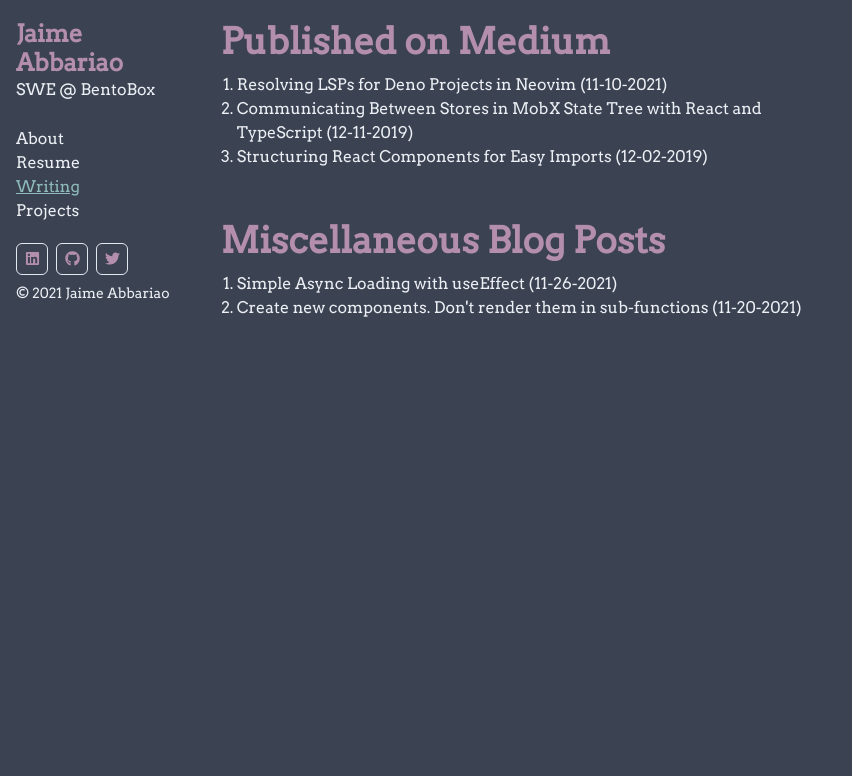
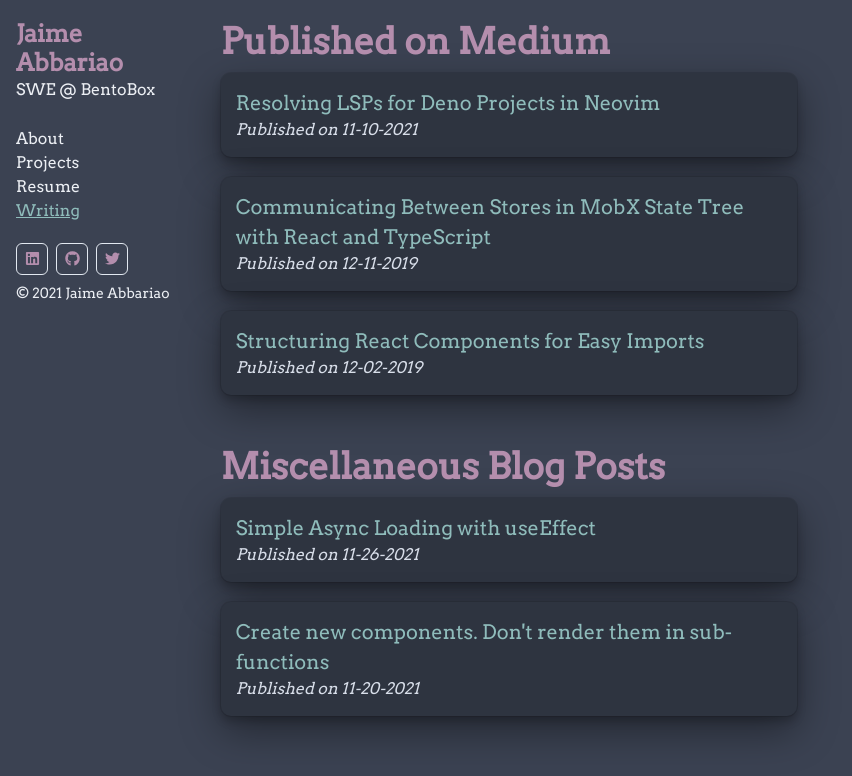
Before and after one commit to ja153903/jabbariao_dotcom, a Next.js app: page /writing in a window 1280 px wide. Shown: the top 776 px of the page, without its empty margins (0-852 px from the left). Built offline with nearby package versions, Linux system fonts and the light colour scheme.

Commit message:
fixing some things

```diff
--- a/@types/props.ts
+++ b/@types/props.ts
@@ -75,3 +75,9 @@
   name: string
   url: string
 }
+
+export interface StyledLayoutProps {
+  layoutType: string
+  children?: React.ReactNode
+  sx?: object
+}
--- a/components/BlogPostPreview.tsx
+++ b/components/BlogPostPreview.tsx
@@ -1,21 +1,27 @@
 import Link from 'next/link'
-import { Link as ChakraLink, OrderedList, ListItem } from '@chakra-ui/react'
+import { Link as ChakraLink, List, ListItem, Text } from '@chakra-ui/react'
 
 import type { BlogPostPreviewProps } from '../@types'
+import StyledLayout from './StyledLayout'
 
 function BlogPostPreview({ posts }: BlogPostPreviewProps) {
   return (
-    <OrderedList maxW="xl">
+    <List maxW="xl">
       {posts.map((post) => (
-        <ListItem key={post.slug}>
-          <Link href={`/blog/${post.slug}`} passHref>
-            <ChakraLink _hover={{ color: 'frost.100' }}>
-              {post.frontMatter.title} ({post.frontMatter.date})
-            </ChakraLink>
-          </Link>
+        <ListItem key={post.slug} mb="20px">
+          <StyledLayout layoutType="flex" sx={{ flexDirection: 'column' }}>
+            <Link href={`/blog/${post.slug}`} passHref>
+              <ChakraLink color="frost.100" fontSize="xl">
+                {post.frontMatter.title}
+              </ChakraLink>
+            </Link>
+            <Text as="i" color="snowstorm.100">
+              Published on {post.frontMatter.date}
+            </Text>
+          </StyledLayout>
         </ListItem>
       ))}
-    </OrderedList>
+    </List>
   )
 }
 
--- a/components/Navigation.tsx
+++ b/components/Navigation.tsx
@@ -5,9 +5,9 @@
 
 const sitePaths = [
   { href: '/', label: 'About' },
+  { href: '/projects', label: 'Projects' },
   { href: '/resume', label: 'Resume' },
   { href: '/writing', label: 'Writing' },
-  { href: '/projects', label: 'Projects' },
 ]
 
 const mapBlogToWriting = (pathname: string): string =>
--- /dev/null
+++ b/components/StyledLayout.tsx
@@ -0,0 +1,35 @@
+import { Container, Box, Flex } from '@chakra-ui/react'
+
+import { StyledLayoutProps } from '../@types'
+
+function getLayout(layoutType: string) {
+  switch (layoutType) {
+    case 'container':
+      return Container
+    case 'flex':
+      return Flex
+    default:
+      return Box
+  }
+}
+
+function StyledLayout({ layoutType, children, sx }: StyledLayoutProps) {
+  const Component = getLayout(layoutType)
+
+  return (
+    <Component
+      border="1px"
+      borderRadius="10px"
+      borderStyle="none"
+      boxShadow="dark-lg"
+      padding="15px"
+      maxW="xl"
+      bg="polarnight.100"
+      sx={sx}
+    >
+      {children}
+    </Component>
+  )
+}
+
+export default StyledLayout
--- a/pages/projects.tsx
+++ b/pages/projects.tsx
@@ -1,11 +1,12 @@
 import PageContainer from '../components/PageContainer'
 import GitHubRepoContainer from '../containers/GitHubRepoContainer'
+import GitHubContributionChart from '../components/GitHubContributionGraph'
 
-// TODO: Contribution chart should go here when I finish creating it
 function Projects() {
   return (
     <PageContainer>
       <GitHubRepoContainer />
+      <GitHubContributionChart />
     </PageContainer>
   )
 }
--- a/pages/writing.tsx
+++ b/pages/writing.tsx
@@ -2,7 +2,7 @@
 import path from 'path'
 import matter from 'gray-matter'
 
-import { ListItem, OrderedList, Link } from '@chakra-ui/react'
+import { ListItem, List, Text } from '@chakra-ui/react'
 
 import type {
   BlogPostPreviewProps,
@@ -13,6 +13,8 @@
 import PageContainer from '../components/PageContainer'
 import Section from '../components/Section'
 import BlogPostPreview from '../components/BlogPostPreview'
+import ExternalLink from '../components/ExternalLink'
+import StyledLayout from '../components/StyledLayout'
 
 const mediumArticles: Array<IMediumArticle> = [
   {
@@ -35,15 +37,18 @@
 function MediumArticles() {
   return (
     <Section title="Published on Medium">
-      <OrderedList maxW="xl">
+      <List maxW="xl">
         {mediumArticles.map((article, index) => (
-          <ListItem key={`${article.url}-${index}`}>
-            <Link href={article.url} isExternal _hover={{ color: 'frost.100' }}>
-              {article.name} ({article.publishedDate})
-            </Link>
+          <ListItem key={`${article.url}-${index}`} mb="20px">
+            <StyledLayout layoutType="flex" sx={{ flexDirection: 'column' }}>
+              <ExternalLink name={article.name} url={article.url} />
+              <Text as="i" color="snowstorm.100">
+                Published on {article.publishedDate}
+              </Text>
+            </StyledLayout>
           </ListItem>
         ))}
-      </OrderedList>
+      </List>
     </Section>
   )
 }
```
Also changed, not shown: components/GitHubContributionGraph.tsx (+13 -8 lines), components/GitHubRepo.tsx (+11 -14 lines).
